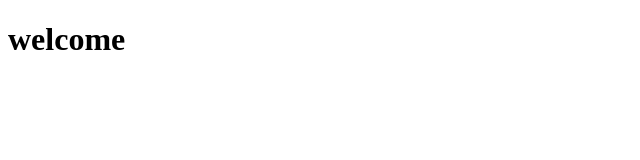
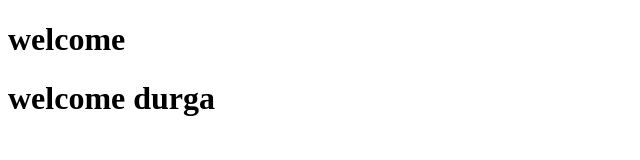
Before and after one commit to durgaprasadatla/hello, a plain HTML site: page index.html in a window 1280 px wide. Shown: the whole page, without its empty margins (0-640 px from the left). Drawn offline with Linux system fonts and the light colour scheme.

Commit message:
Update index.html

```diff
--- a/index.html
+++ b/index.html
@@ -11,6 +11,7 @@
         <a href="/index.html "></a>
         <a href="/services.html "></a>
         <a href="/products.html "></a>
+        <h1>welcome durga</h1>
 
     </header>
 
```
